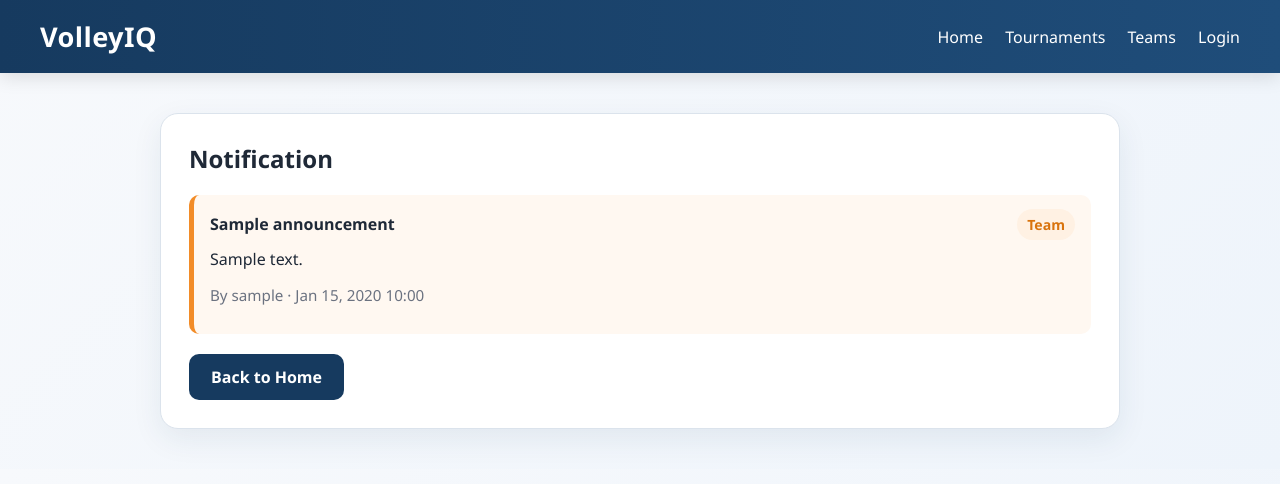
After one commit to NourAawar/VolleyIQ, a Django app: template tournaments/templates/tournaments/notification_detail.html in a window 1280 px wide. The commit adds this page. Shown: the top 484 px of the page. Run offline with Django 3.2, Linux system fonts and the light colour scheme; the template is opened without the code that fills it: most values are stand-ins (such as "Sample title", 1, 10 or a date in 2020).

Commit message:
Notification Fixes

```diff
--- /dev/null
+++ b/tournaments/templates/tournaments/notification_detail.html
@@ -0,0 +1,27 @@
+{% extends 'tournaments/base.html' %}
+
+{% block title %}Notification | VolleyIQ{% endblock %}
+
+{% block content %}
+<div class = "card">
+    <h2 style = "margin-top: 0;">Notification</h2>
+
+    <div class = "role-box" style = "margin-top: 16px;">
+        {% if notification.announcement %}
+            <div style = "display: flex; justify-content: space-between; align-items: center;">
+                <strong>{{notification.announcement.title}}</strong>
+                <span class = "badge">{% if notification.announcement.team %}Team{% else %}System{% endif %}</span>
+            </div>
+            <p style = "margin: 8px 0 4px;">{{notification.announcement.body}}</p>
+            <p class = "small-text">By {{notification.announcement.sender.username}} &middot; {{notification.announcement.created_at|date:"M d, Y H:i"}}</p>
+        {% else %}
+            <p style = "margin: 0;">{{notification.message }}</p>
+            <p class = "small-text" style = "margin-top: 8px;">Received: {{notification.created_at|date:"M d, Y - H:i"}}</p>
+        {% endif %}
+    </div>
+
+    <div class = "form-actions" style = "margin-top: 20px;">
+        <a href = "/" class = "btn btn-primary">Back to Home</a>
+    </div>
+</div>
+{% endblock %}
--- a/tournaments/urls.py
+++ b/tournaments/urls.py
@@ -42,5 +42,5 @@ urlpatterns = [
     path('my-profile/', views.my_profile, name = 'my_profile'),
 
     path('notifications/mark-read/', views.mark_notifications_read, name = 'mark_notifications_read'),
-
+    path('notifications/<int:notification_id>/', views.notification_detail, name = 'notification_detail'),
 ]
```
Also changed, not shown: tournaments/models.py (+7 -0 lines), tournaments/templates/tournaments/home.html (+11 -2 lines), tournaments/views.py (+15 -3 lines), db.sqlite3, tournaments/migrations/0017_notification_announcement.py (added).
